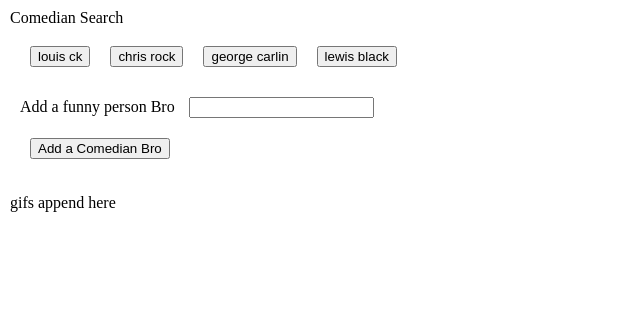
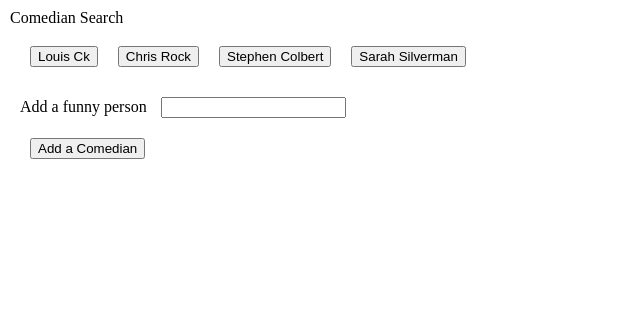
Before and after one commit to rparker24/giphy-api, a PHP site: page /index.html in a window 1280 px wide. Shown: the top 310 px of the page, without its empty margins (0-640 px from the left). Run offline with PHP 8.4, Linux system fonts and the light colour scheme; some libraries are stand-ins or nearby versions.

Commit message:
complete js

```diff
--- a/assets/css/style.css
+++ b/assets/css/style.css
@@ -1,12 +1,11 @@
 button, div, form, input {
     margin: 10px;
+}
+button {
+	text-transform: capitalize;
 }
 .gifImg {
 	margin: 10px;
 	width: 250px;
 	height: 250px;
-	display: inline;
 }
-#gifSpace {
-	display: inline;
-}
--- a/assets/javascript/app.js
+++ b/assets/javascript/app.js
@@ -1,11 +1,12 @@
-var comedians = ['louis ck', 'chris rock', 'george carlin', 'lewis black'];
+var comedians = ['louis ck', 'chris rock', 'stephen colbert', 'sarah silverman'];
+
 function renderButtons(){
     $('#comediansView').empty();
     for (var i = 0; i < comedians.length; i++){
         var a = $('<button>')
-        a.addClass('comedy');
-        a.attr('data-name', comedians[i]);
-        a.text(comedians[i]);
+        a.addClass('comedy').attr('data-name', comedians[i]).text(comedians[i]);
+        // a.attr('data-name', comedians[i]);
+        // a.text(comedians[i]);
         $('#comediansView').append(a);
     }
 };
@@ -24,18 +25,36 @@
 
 $(document).on('click', '.comedy', function(){
     $('#gifSpace').empty();
-    var comedy = this.getAttribute('data-name');
-    comedy = comedy.replace(" ", "+");
+    var comedy = this.getAttribute('data-name').replace(" ", "+");
     var queryURL = "http://api.giphy.com/v1/gifs/search?q=" + comedy + "&limit=10&api_key=dc6zaTOxFJmzC";
     $.ajax({url: queryURL, method: 'GET'})
      .done(function(response) {
         console.log(response);
         var gifs = response.data;
-        debugger;
         for(i = 0; i < gifs.length; i++){
-            $('#gifSpace').append('<div>' + 'Rating: ' + gifs[i].rating.toUpperCase() + '</div>' + '<img class="gifImg" alt="comedy gif">');
-            //
-            $('.gifImg').attr("src", "gifs[i].embed_url");
+            var $comedyDiv = $('<div>');
+            var $p = $('<p>').text("Rating: " + gifs[i].rating.toUpperCase());
+            var $gifImage = $('<img class="gifImage">');
+            $gifImage.attr("src", gifs[i].images.fixed_height_still.url).attr("data-still", gifs[i].images.fixed_height_still.url).attr("data-animate", gifs[i].images.fixed_height.url).attr("data-state", "still");
+            // $gifImage.attr("data-still", gifs[i].images.fixed_height_still.url);
+            // $gifImage.attr("data-animate", gifs[i].images.fixed_height.url);
+            // $gifImage.attr("data-state", "still");
+            $comedyDiv.append($p).append($gifImage);
+            // $comedyDiv.append($gifImage);
+            $('#gifSpace').prepend($comedyDiv);
         }
     });
 });
+$(document).on('click', '.gifImage', function(){
+    var state = $(this).attr('data-state');
+    if ( state == 'still'){
+        $(this).attr('src', $(this).data('animate')).attr('data-state', 'animate');
+        // $(this).attr('data-state', 'animate');
+    } else {
+        $(this).attr('src', $(this).data('still')).attr('data-state', 'still');
+        // $(this).attr('data-state', 'still');
+    }
+});
+
+// moved multiple methods called on same object/variable/class to the same line vs. multiple lines
+// kept original code commented for reference
--- a/index.html
+++ b/index.html
@@ -18,13 +18,13 @@
 		</div>
 
 		<form id="comedy-form">
-		  <label for="comedy-input">Add a funny person Bro</label>
+		  <label for="comedy-input">Add a funny person</label>
 		  <input type="text" id="comedy-input"><br>
 
-		  <input id="addComedian" type="submit" value="Add a Comedian Bro">
+		  <input id="addComedian" type="submit" value="Add a Comedian">
 		</form>
 		<div id="gifSpace">
-			<h3>gifs append here</h3>
+
 		</div>
 	</div>
 	<footer>
```
